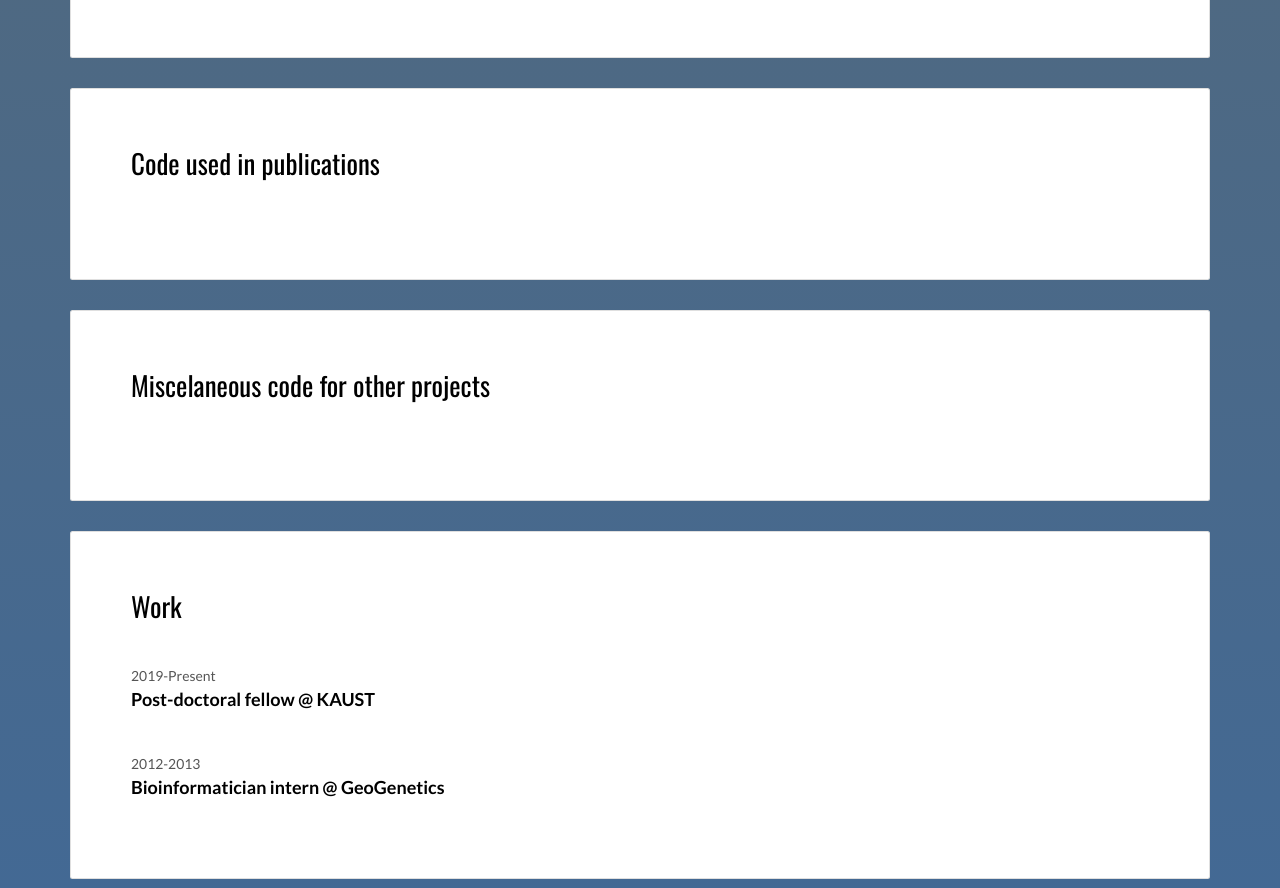
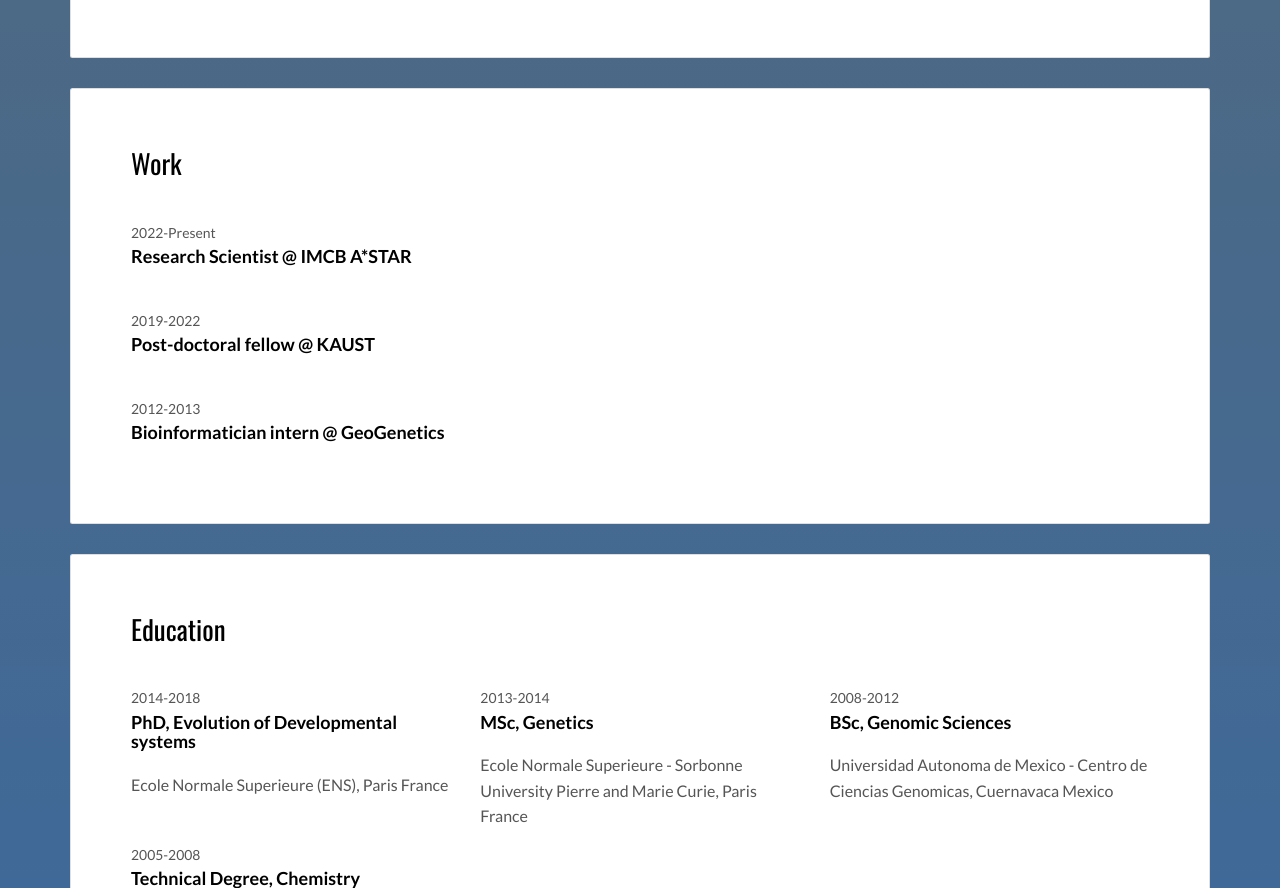
Before and after one commit to AmhedVargas/AmhedVargas.github.io, a plain HTML site: page index.html in a window 1280 px wide. Shown: the part 1120-2008 px from the top of the page. Drawn offline with nearby package versions, Linux system fonts and the light colour scheme.

Commit message:
Update index.html

```diff
--- a/index.html
+++ b/index.html
@@ -93,25 +93,17 @@
           </div>
         </div>
 
-        <div class="card">
-          <div class="card-block">
-            <h2>Code used in publications</h2>
-
-          </div>
-        </div>
-
-        <div class="card">
-          <div class="card-block">
-            <h2>Miscelaneous code for other projects</h2>
-
-          </div>
-        </div>
 
         <div class="card">
           <div class="card-block">
             <h2>Work</h2>
             <div class="work-experience">
-              <small class="date">2019-Present</small>
+              <small class="date">2022-Present</small>
+              <h3 class="h5 date-title">Research Scientist @ <a href="https://www.a-star.edu.sg/imcb">IMCB A*STAR</a></h3>
+              </div>
+
+            <div class="work-experience">
+              <small class="date">2019-2022</small>
               <h3 class="h5 date-title">Post-doctoral fellow @ <a href="https://www.kaust.edu.sa/en">KAUST</a></h3>
             </div>
 
```
